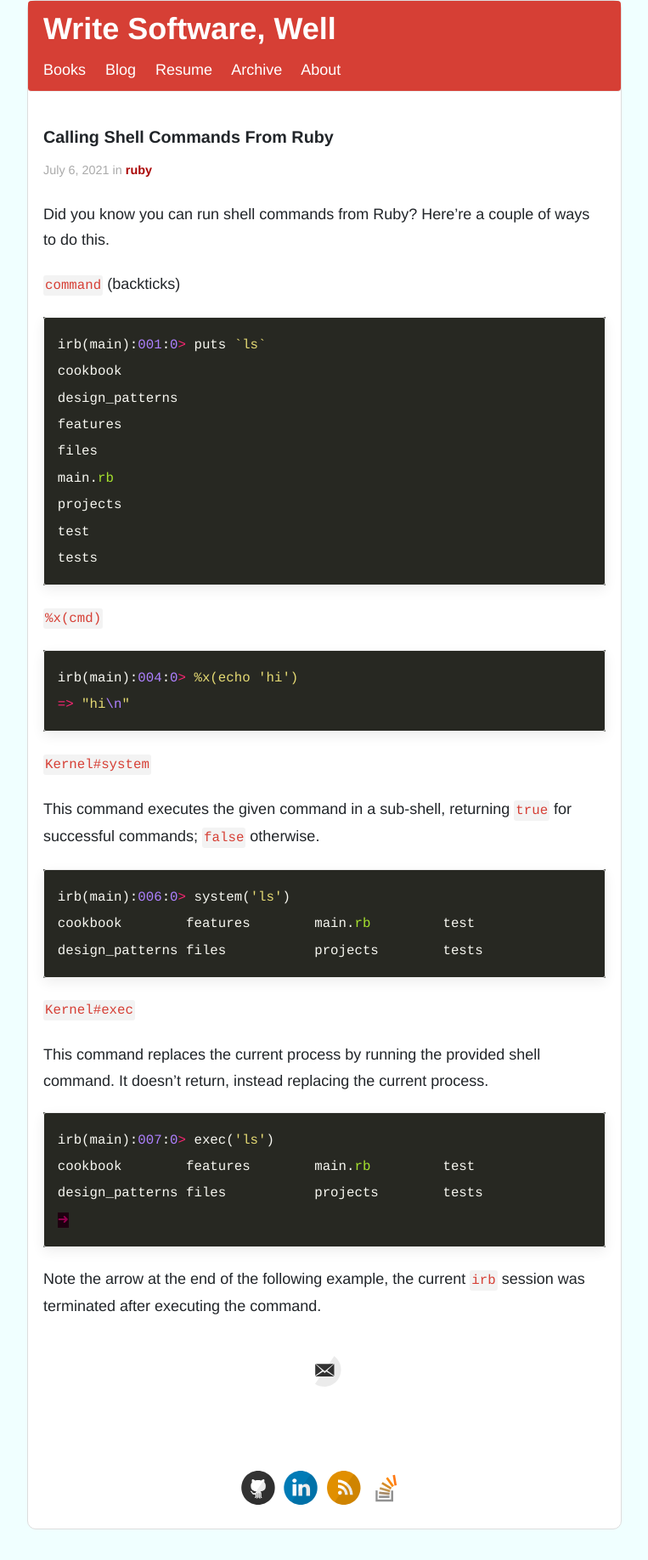
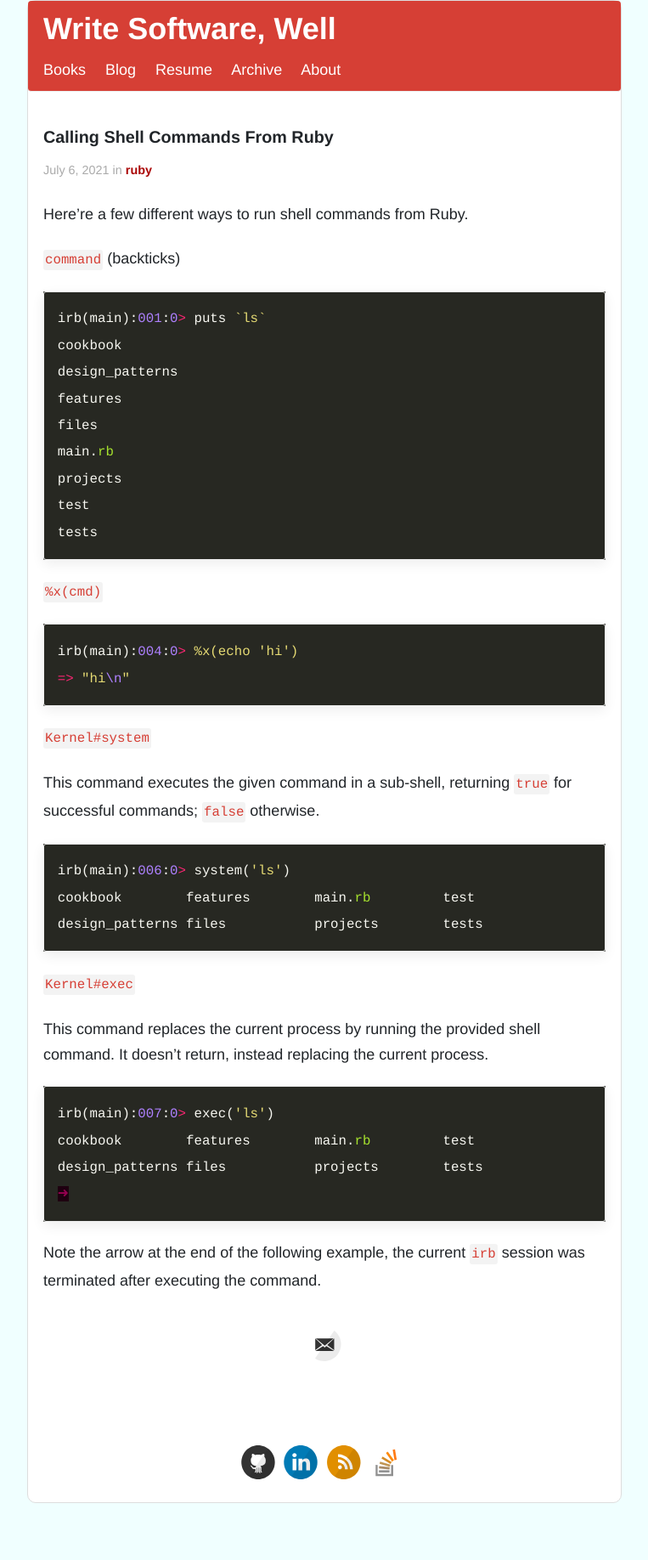
Before and after one commit to akshayKhot/akshayKhot.github.io, a Jekyll site: the page built from _posts/2021-7-6-calling-shell-commands-from-ruby.md, in a window 1280 px wide. Shown: the whole page at 85% size, without its empty margins (258-1021 px from the left). Built offline with Jekyll 4.4.1, drawn with Linux system fonts in a browser that asks for light colours; after the commit the page ends 1805 px from its top, so only the background shows below that.

Commit message:
fix wording

```diff
--- a/_posts/2021-7-6-calling-shell-commands-from-ruby.md
+++ b/_posts/2021-7-6-calling-shell-commands-from-ruby.md
@@ -4,7 +4,7 @@ title: Calling Shell Commands From Ruby
 tags: ruby
 ---
 
-Did you know you can run shell commands from Ruby? Here're a couple of ways to do this.
+Here're a few different ways to run shell commands from Ruby.
 
 `command` (backticks)
 
```
